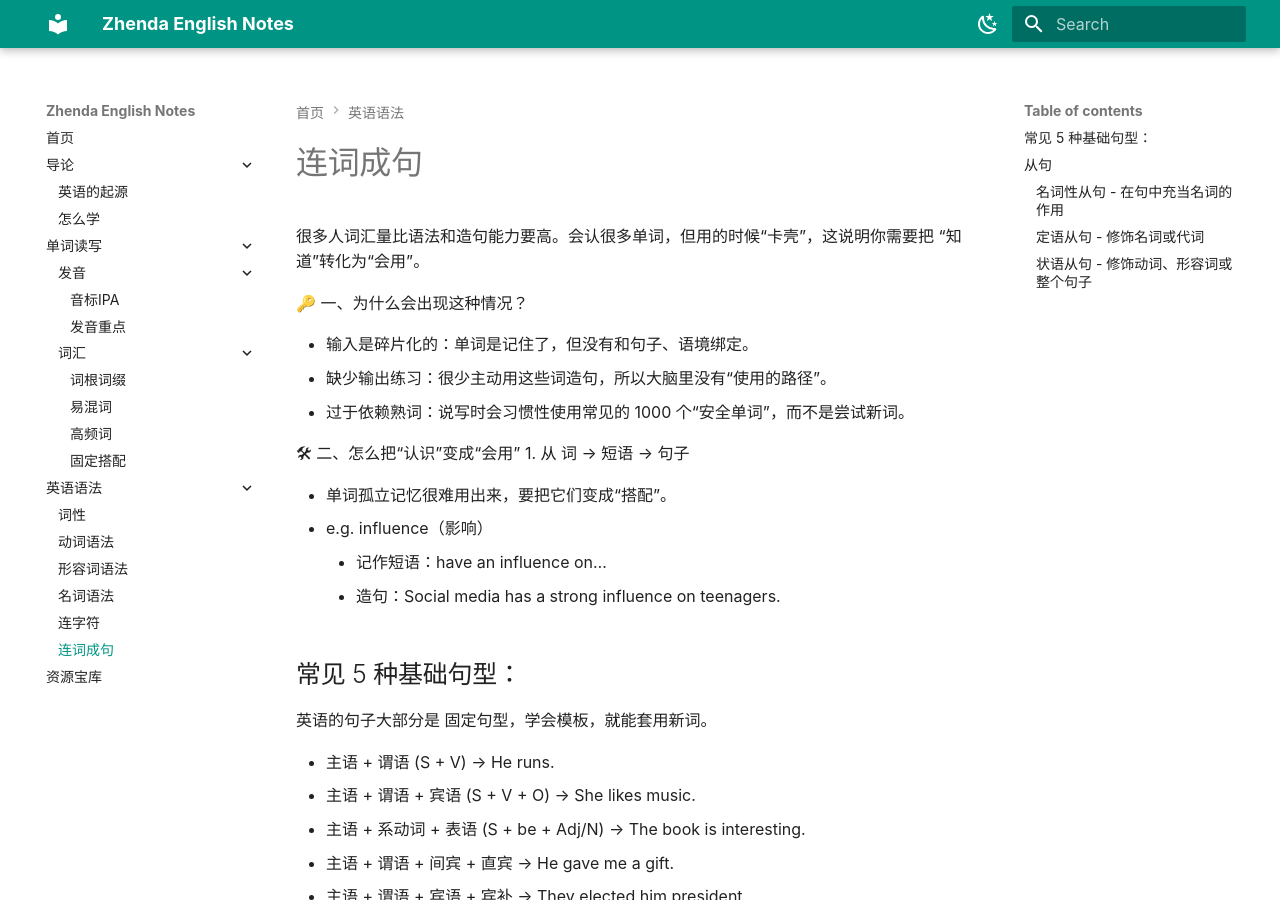
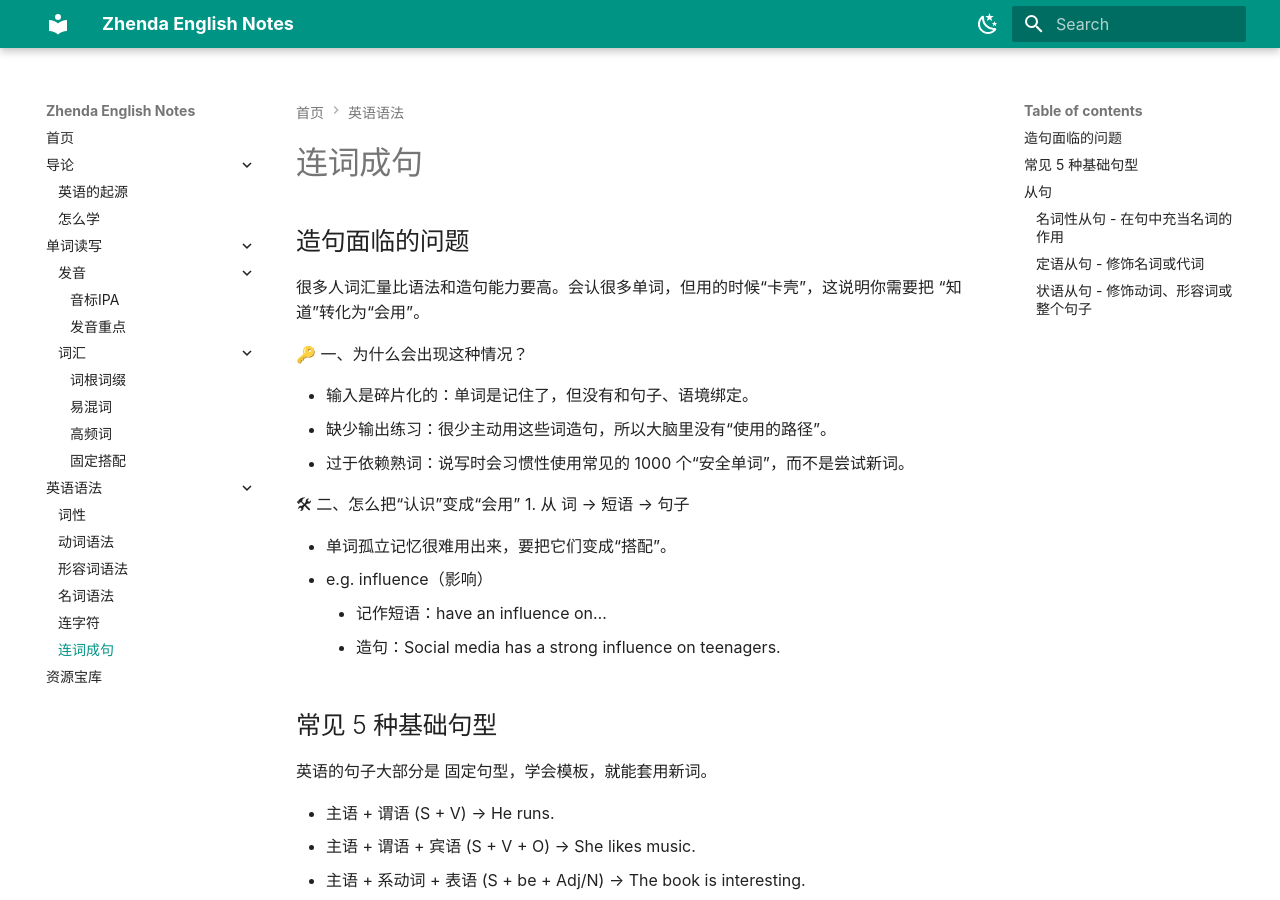
Before and after one commit to zhenda-hub/english-note, an MkDocs documentation site: the page built from docs/grammar/words2sentences.md, in a window 1280 px wide and 900 px high. Built offline with MkDocs 1.6.1 and Material for MkDocs 9.7.7, drawn with Linux system fonts in a browser that asks for light colours; plug-ins that fetch from the network failed and are left out.

Commit message:
update: word2sentences

```diff
--- a/docs/grammar/words2sentences.md
+++ b/docs/grammar/words2sentences.md
@@ -1,3 +1,5 @@
+
+## 造句面临的问题
 
 很多人词汇量比语法和造句能力要高。会认很多单词，但用的时候“卡壳”，这说明你需要把 “知道”转化为“会用”。
 
@@ -18,7 +20,7 @@
 
 
 
-## 常见 5 种基础句型：
+## 常见 5 种基础句型
 
 英语的句子大部分是 固定句型，学会模板，就能套用新词。
 
```
